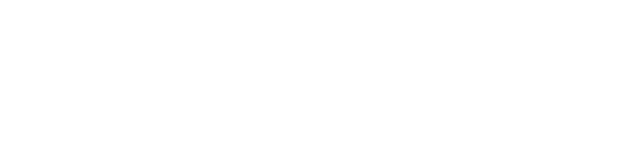
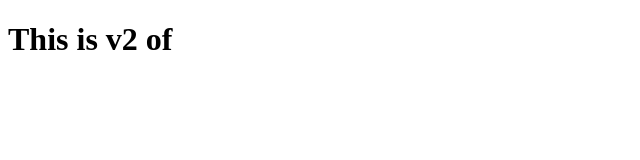
Before and after one commit to pankajkumarchauhan371/gitrepo, a plain HTML site: page index.html in a window 1280 px wide. Shown: the whole page, without its empty margins (0-640 px from the left). Drawn offline with Linux system fonts and the light colour scheme.

Commit message:
this is v2

```diff
--- a/index.html
+++ b/index.html
@@ -6,6 +6,7 @@
     <title>Document</title>
 </head>
 <body>
+    <h1>This is v2 of</h1>
 
 </body>
 </html>
```
